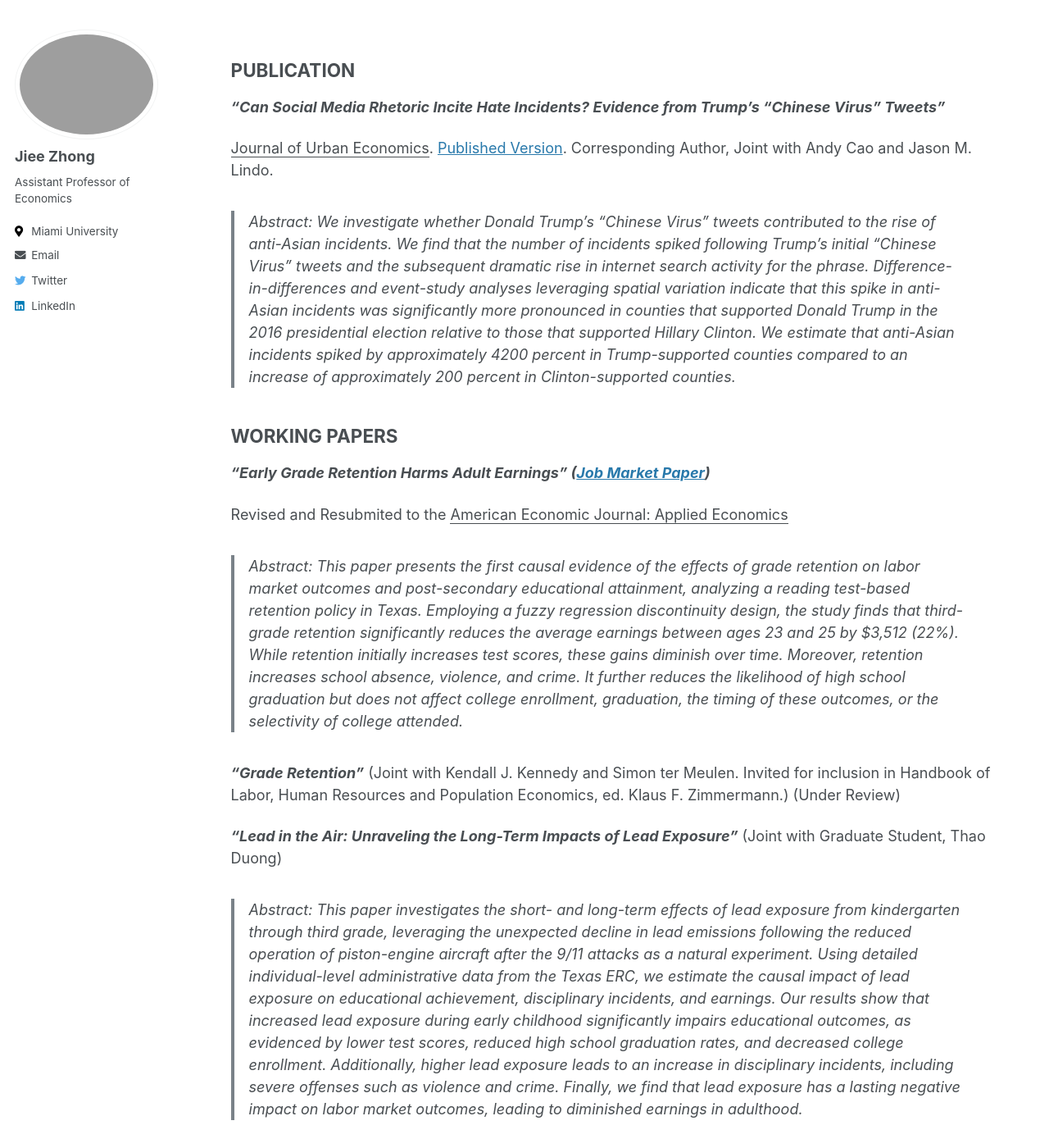
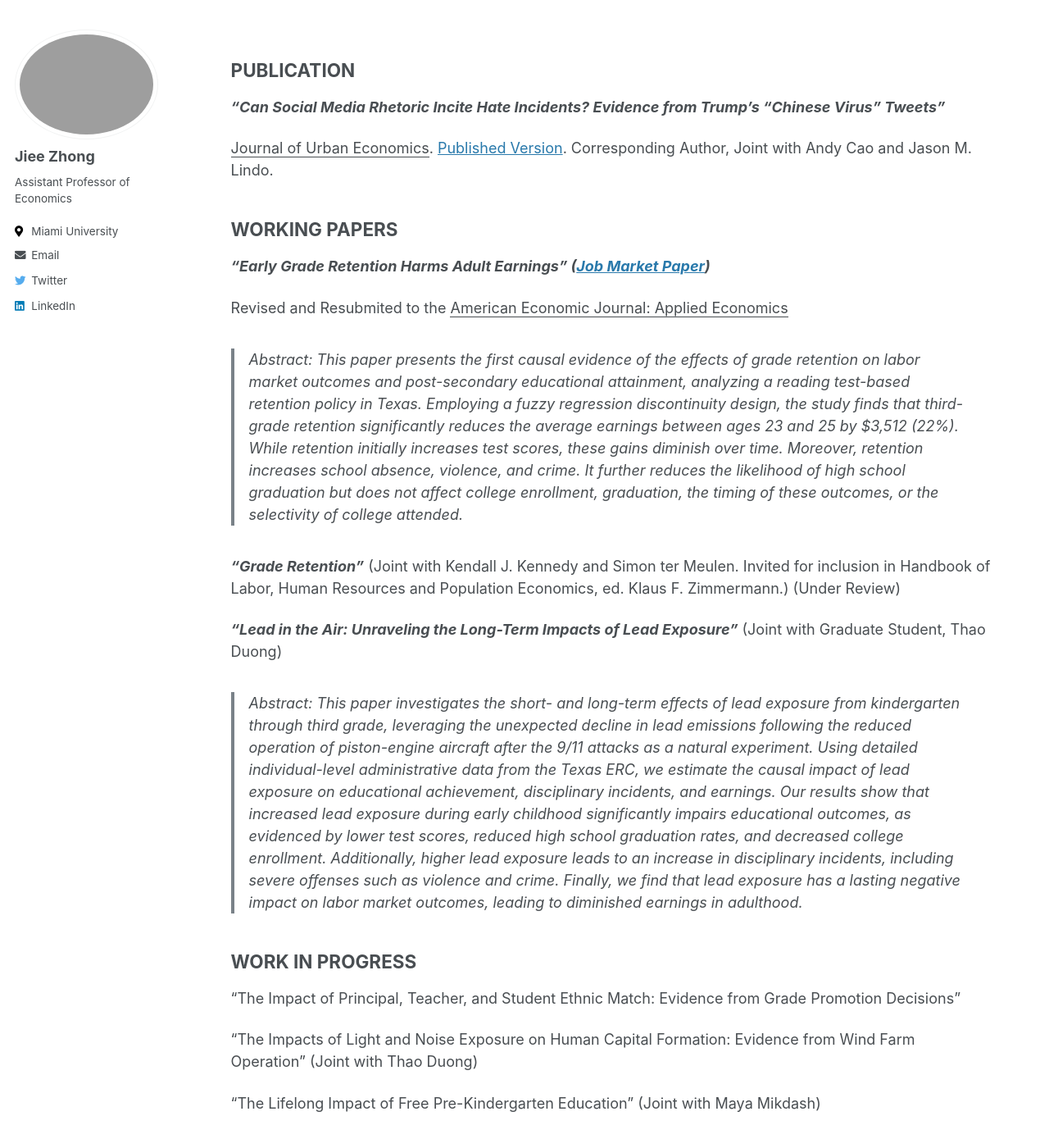
Before and after one commit to jieezhong/jieezhong.github.io, a Jekyll site: the page built from _pages/research.md, in a window 1280 px wide and 1400 px high, scrolled down 265 px. Shown: the whole window at 82% size. Built offline with Jekyll 4.4.1, drawn with Linux system fonts in a browser that asks for light colours; some of the changed text lies outside the part shown.

Commit message:
Update research.md

```diff
--- a/_pages/research.md
+++ b/_pages/research.md
@@ -12,8 +12,6 @@ header:
 ***"Can Social Media Rhetoric Incite Hate Incidents? Evidence from Trump's "Chinese Virus" Tweets"***
 
  <ins>Journal of Urban Economics</ins>. [Published Version](https://www.sciencedirect.com/science/article/pii/S0094119023000608). Corresponding Author, Joint with Andy Cao and Jason M. Lindo.
-
-> Abstract: We investigate whether Donald Trump's "Chinese Virus" tweets contributed to the rise of anti-Asian incidents. We find that the number of incidents spiked following Trump’s initial “Chinese Virus” tweets and the subsequent dramatic rise in internet search activity for the phrase. Difference-in-differences and event-study analyses leveraging spatial variation indicate that this spike in anti-Asian incidents was significantly more pronounced in counties that supported Donald Trump in the 2016 presidential election relative to those that supported Hillary Clinton. We estimate that anti-Asian incidents spiked by approximately 4200 percent in Trump-supported counties compared to an increase of approximately 200 percent in Clinton-supported counties.
 
 ## WORKING PAPERS
 
@@ -37,4 +35,4 @@ Revised and Resubmited to the <ins> American Economic Journal: Applied Economics
 
 "The Impacts of Light and Noise Exposure on Human Capital Formation: Evidence from Wind Farm Operation" (Joint with Thao Duong)
 
-"The Lifelong Impact of Pre-Kindergarten Education" (Joint with Maya Mikdash)
+"The Lifelong Impact of Free Pre-Kindergarten Education" (Joint with Maya Mikdash)
```
